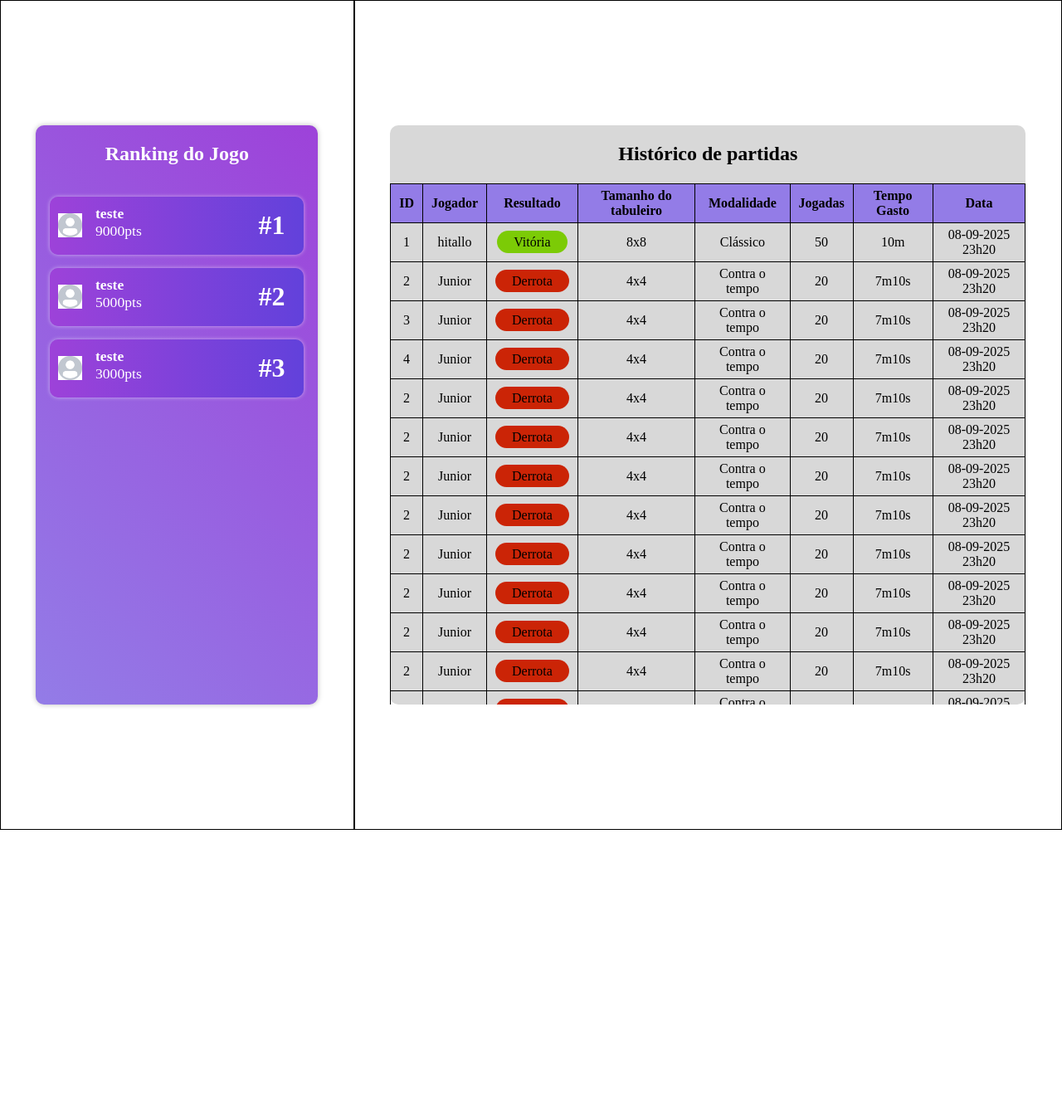
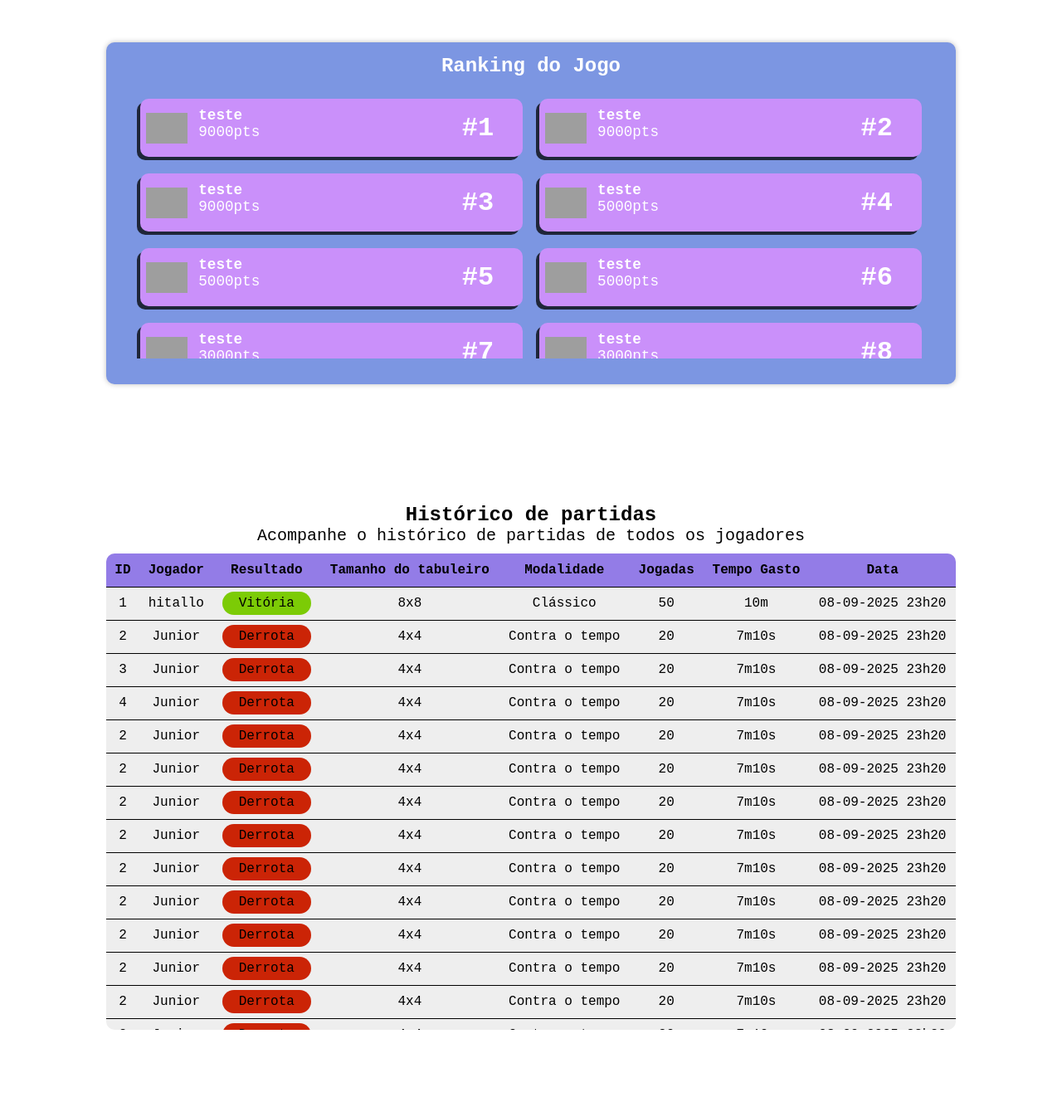
Before and after one commit to NelsonModenezNeto/memory-game-pweb, a PHP site: page /pages/estatisticas/index.html in a window 1280 px wide. Shown: the whole page at 83% size. Before the commit the page ends 1000 px from the top, so only its background shows below. Run offline with PHP 8.4, Linux system fonts and the light colour scheme; grey boxes are pictures that could not be loaded.

Commit message:
[fix]: update estatistica/index.html

```diff
--- a/pages/estatisticas/index.html
+++ b/pages/estatisticas/index.html
@@ -1,11 +1,13 @@
 <!DOCTYPE html>
 <html lang="pt-br">
+
 <head>
     <meta charset="UTF-8">
     <meta name="viewport" content="width=device-width, initial-scale=1.0">
     <title>Estatísticas</title>
     <link rel="stylesheet" href="style.css">
 </head>
+
 <body>
     <div class="display">
         <section class="ranking-section">
@@ -17,11 +19,15 @@
                 </div>
             </div>
         </section>
+
         <section class="logs-section">
-            <div class="logs-display">
             <div class="title">
                 <h2>Histórico de partidas</h2>
             </div>
+            <div class="subTitle">
+                Acompanhe o histórico de partidas de todos os jogadores
+            </div>
+            <div class="logs-display">
                 <div class="content">
                     <table>
                         <thead>
@@ -44,7 +50,8 @@
             </div>
         </section>
     </div>
-    <script type="module"  src="load-ranking.js"></script>
+    <script type="module" src="load-ranking.js"></script>
     <script type="module" src="load-logs.js"></script>
 </body>
+
 </html>
--- a/pages/estatisticas/load-ranking.js
+++ b/pages/estatisticas/load-ranking.js
@@ -3,17 +3,47 @@ import { rankingCardComponent } from "./ranking-card.js";
 const players = [
   {
     username: "teste",
-    avatarUrl: "../../assets/avatar.png",
+    avatarUrl: "https://images.vexels.com/media/users/3/299732/isolated/preview/5dac6b08d491d0d1116f0ba1fe27fa54-trofeu-de-ouro-numero-1.png",
     points: 5000
   },
   {
     username: "teste",
-    avatarUrl: "../../assets/avatar.png",
+    avatarUrl: "https://images.vexels.com/media/users/3/299732/isolated/preview/5dac6b08d491d0d1116f0ba1fe27fa54-trofeu-de-ouro-numero-1.png",
     points: 3000
   },
   {
     username: "teste",
-    avatarUrl: "../../assets/avatar.png",
+    avatarUrl: "https://images.vexels.com/media/users/3/299732/isolated/preview/5dac6b08d491d0d1116f0ba1fe27fa54-trofeu-de-ouro-numero-1.png",
+    points: 9000
+  },
+  {
+    username: "teste",
+    avatarUrl: "https://images.vexels.com/media/users/3/299732/isolated/preview/5dac6b08d491d0d1116f0ba1fe27fa54-trofeu-de-ouro-numero-1.png",
+    points: 5000
+  },
+  {
+    username: "teste",
+    avatarUrl: "https://images.vexels.com/media/users/3/299732/isolated/preview/5dac6b08d491d0d1116f0ba1fe27fa54-trofeu-de-ouro-numero-1.png",
+    points: 3000
+  },
+  {
+    username: "teste",
+    avatarUrl: "https://images.vexels.com/media/users/3/299732/isolated/preview/5dac6b08d491d0d1116f0ba1fe27fa54-trofeu-de-ouro-numero-1.png",
+    points: 9000
+  },
+  {
+    username: "teste",
+    avatarUrl: "https://images.vexels.com/media/users/3/299732/isolated/preview/5dac6b08d491d0d1116f0ba1fe27fa54-trofeu-de-ouro-numero-1.png",
+    points: 5000
+  },
+  {
+    username: "teste",
+    avatarUrl: "https://images.vexels.com/media/users/3/299732/isolated/preview/5dac6b08d491d0d1116f0ba1fe27fa54-trofeu-de-ouro-numero-1.png",
+    points: 3000
+  },
+  {
+    username: "teste",
+    avatarUrl: "https://images.vexels.com/media/users/3/299732/isolated/preview/5dac6b08d491d0d1116f0ba1fe27fa54-trofeu-de-ouro-numero-1.png",
     points: 9000
   },
 ]; // substituir pela requisição para o backend
--- a/pages/estatisticas/style.css
+++ b/pages/estatisticas/style.css
@@ -2,6 +2,7 @@
     padding: 0;
     margin: 0;
     box-sizing: border-box;
+    font-family: 'Courier New', Courier, monospace;
 }
 
 body {
@@ -10,90 +11,102 @@ body {
 }
 
 .display {
-    display: grid;
-    grid-template-columns: 1fr 2fr;
-    grid-template-rows: 1fr;
+    display: flex;
+    flex-direction: column;
     height: 100vh;
 }
 
-.display > section {
-    border: 1px solid black;
+/*Remover*/
+.display>section {
     width: 100%;
     height: 100%;
 }
 
-.ranking-section, .logs-section {
+.ranking-section,
+.logs-section {
     display: flex;
+    flex-direction: column;
     justify-content: center;
     align-items: center;
 }
 
 .ranking-display {
-    background: linear-gradient(45deg, #937ce7, #9d42d9);
-    background-color: rgb(132, 175, 175);
+    background: rgba(124, 150, 226, 1);
     box-shadow: 0px 0px 6px rgba(0, 0, 0, 0.26);
-    height: 70%;
+    height: 80%;
     width: 80%;
     border-radius: 10px;
     color: white;
 }
 
 .ranking-display .title {
-    height: 10%;
+    margin-top: 15px;
     display: flex;
     justify-content: center;
     align-items: center;
 }
 
+.subTitle {
+    font-size: 20px;
+    margin-bottom: 10px;
+}
+
 .ranking-display .content {
     padding-top: 1rem;
     padding-bottom: 1rem;
-    height: 90%;
     display: flex;
     gap: 1rem;
     flex-direction: column;
     align-items: center;
-    overflow: scroll;
+    overflow: auto;
     overflow-x: hidden;
+    height: 80%;
+
 }
 
 .ranking-display .content {
-  scrollbar-width: thin;
-  scrollbar-color: #e8e8e8 transparent;
+    display: flex;
+    flex-direction: row;
+    justify-content: center;
+    flex-wrap: wrap;
+    gap: 20px;
+    margin-top: 10px;
+    scrollbar-width: thin;
+    scrollbar-color: #e8e8e8 transparent;
 }
 
 .ranking-card {
     position: relative;
     display: flex;
-    box-shadow: 0px 0px 5px rgba(255, 255, 255, 0.515);
+    box-shadow: -4px 4px 0px 0px rgba(0, 0, 0, 0.75);
     padding: 10px;
     border-radius: 10px;
     height: 70px;
-    width: 90%;
-    background: linear-gradient(90deg, #9d42d9, #6241db);
+    width: 45%;
+    background: rgb(202, 144, 250);
 }
 
-.ranking-card > .avatar {
+.ranking-card>.avatar {
     display: flex;
     justify-content: center;
     align-items: center;
     width: 10%;
 }
 
-.ranking-card > .info {
+.ranking-card>.info {
     width: 70%;
     padding-left: 1rem;
 }
 
-.ranking-card > .info p {
+.ranking-card>.info p {
     font-size: 1.1rem;
 }
 
-.ranking-card > .info p:nth-child(1) {
+.ranking-card>.info p:nth-child(1) {
     font-weight: bold;
 }
 
-.ranking-card > .position {
+.ranking-card>.position {
     width: 20%;
     display: flex;
     justify-content: center;
@@ -103,7 +116,7 @@ body {
 }
 
 .avatar-img {
-    width: 100%;
+    width: 50px;
 }
 
 .logs-display .title {
@@ -114,28 +127,36 @@ body {
 }
 
 .logs-display {
-    width: 90%;
+    width: 80%;
     height: 70%;
-    background-color: rgb(216, 216, 216);
+    background-color: rgb(238, 238, 238);
     border-radius: 10px;
 }
 
 .logs-display .content {
-    overflow: scroll;
-    height: 90%;
+    overflow: auto;
+    height: 100%;
 }
 
 .logs-display table {
     width: 100%;
 }
 
-.logs-display table, .logs-display table td, .logs-display table th, .logs-display table, .logs-display tr {
-    border: 1px solid black;
+.logs-display table,
+.logs-display table td,
+.logs-display table th,
+.logs-display table,
+.logs-display tr {
     border-collapse: collapse;
     padding: 5px 10px;
 }
 
-.logs-display table td, .logs-display table tr {
+.logs-display tbody tr {
+    border-top: 1px solid black;
+}
+
+.logs-display table td,
+.logs-display table tr {
     height: 40px;
     text-align: center;
 }
@@ -144,6 +165,22 @@ body {
     position: sticky;
     top: 0;
     background-color: #937ce7;
+}
+
+.logs-display table th:first-child {
+    border-top-left-radius: 10px;
+}
+
+.logs-display table th:last-child {
+    border-top-right-radius: 10px;
+}
+
+.logs-display table tr:last-child td:first-child {
+    border-bottom-left-radius: 10px;
+}
+
+.logs-display table tr:last-child td:last-child {
+    border-bottom-right-radius: 10px;
 }
 
 .result-victory {
```
Lines whose indentation alone changed are shown as unchanged.
